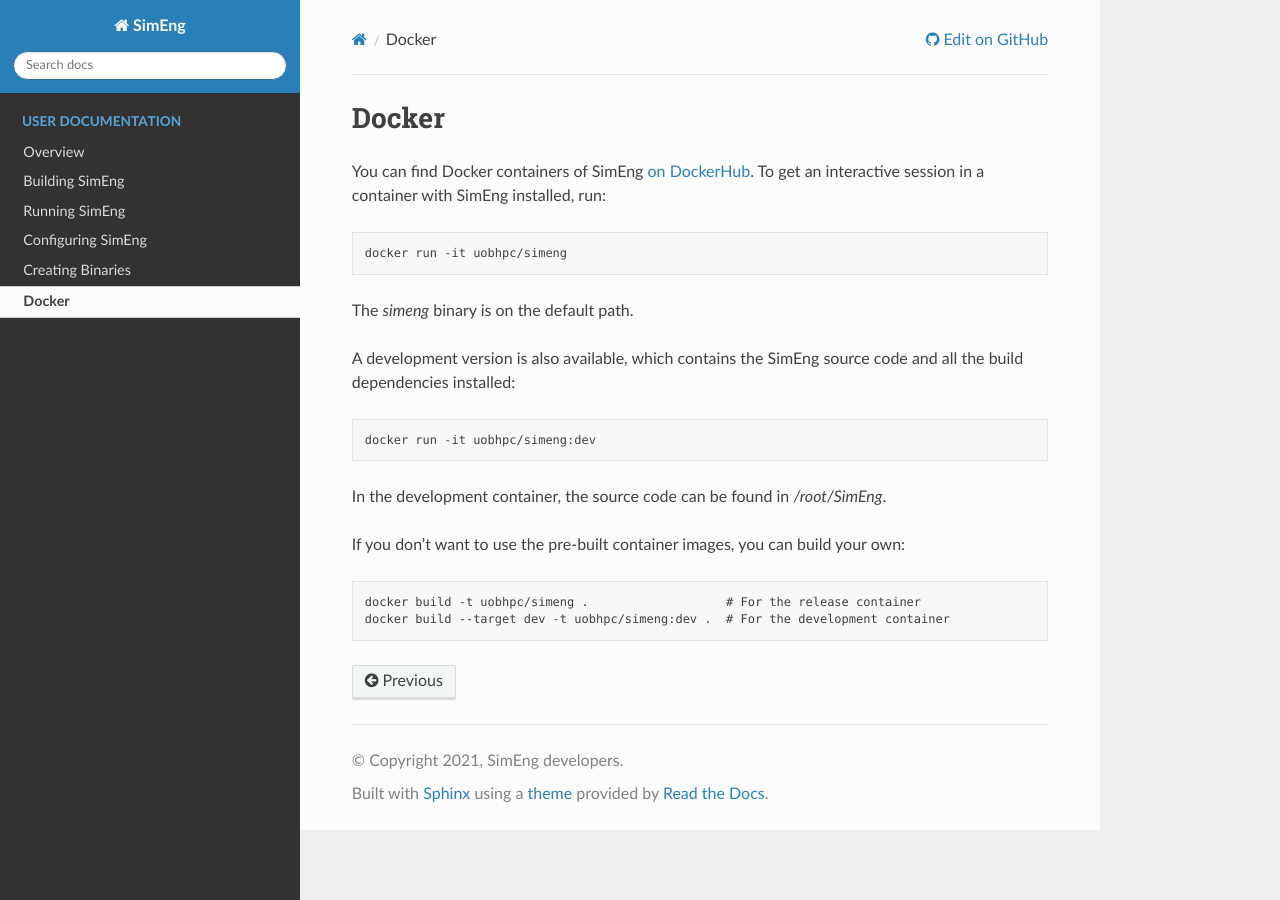
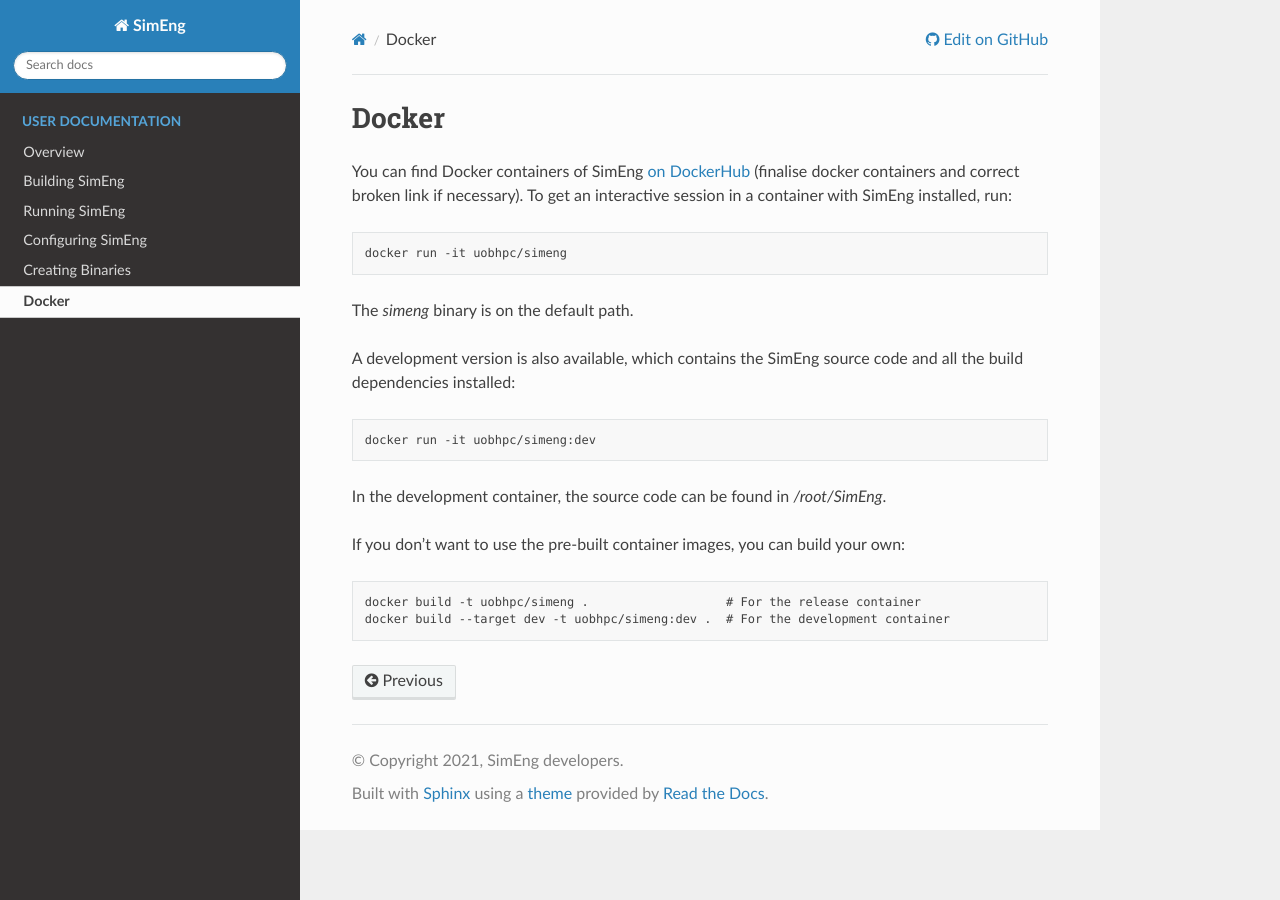
Before and after one commit to UoB-HPC/SimEng, a Sphinx documentation site: the page built from docs/sphinx/user/docker.rst, in a window 1280 px wide. Built offline with Sphinx 7.4.7 and the Read the Docs theme 2.0.0, drawn with Linux system fonts in a browser that asks for light colours; pages that are not in the unit, such as notebooks, are missing from menus.

Commit message:
Added temporary note for broken link

```diff
--- a/docs/sphinx/user/docker.rst
+++ b/docs/sphinx/user/docker.rst
@@ -2,7 +2,7 @@
 ======
 
 You can find Docker containers of SimEng `on DockerHub
-<https://hub.docker.com/r/uobhpc/simeng>`_.
+<https://hub.docker.com/r/uobhpc/simeng>`_ (finalise docker containers and correct broken link if necessary).
 To get an interactive session in a container with SimEng installed, run:
 
 .. code-block:: text
```
